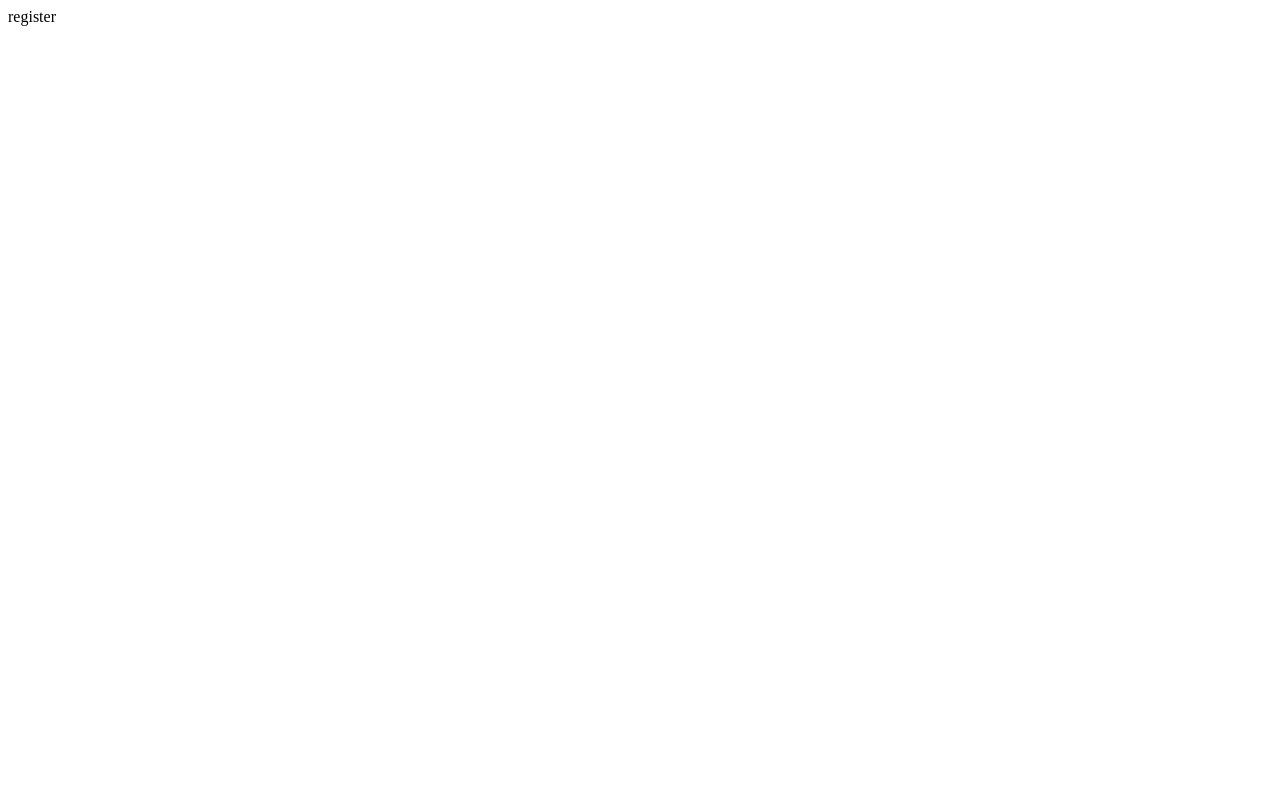
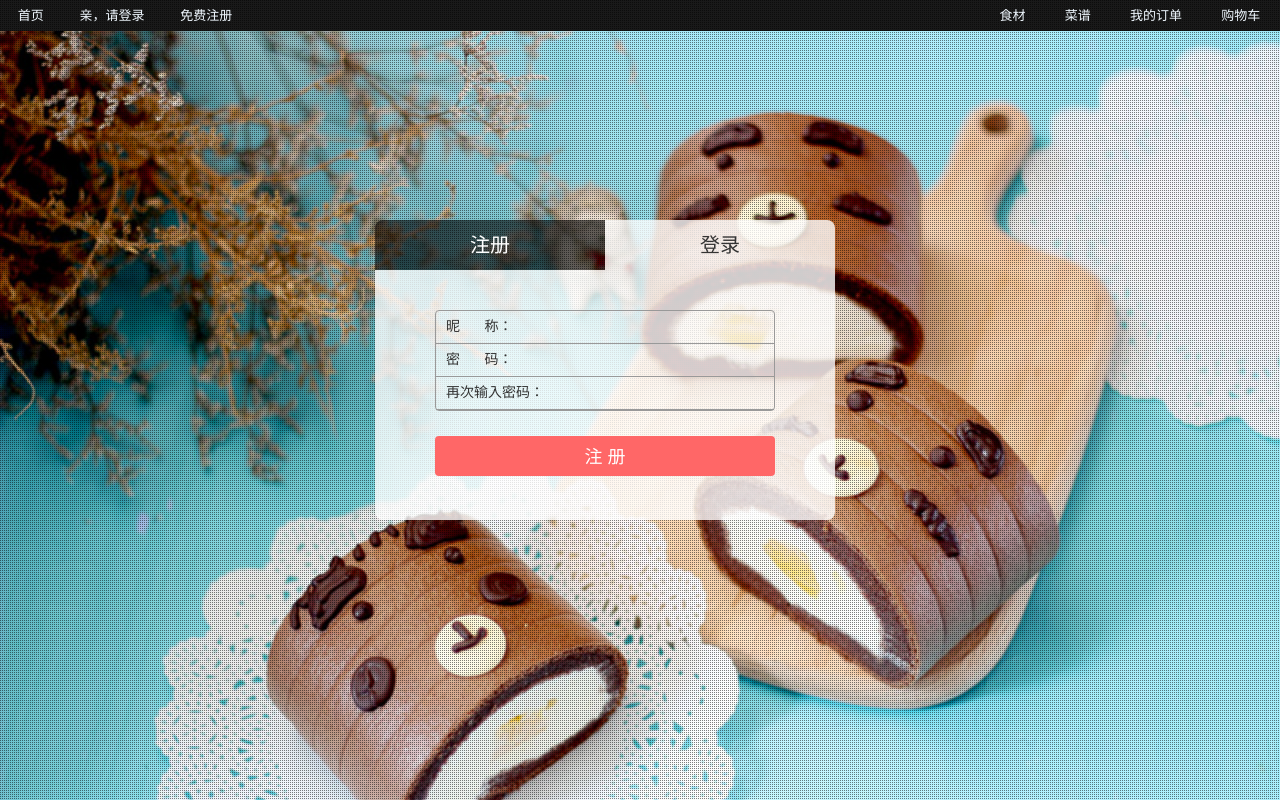
Before and after one commit to frozensky666/NJU_SE_WebFrontent, a plain HTML site: page html/register.html in a window 1280 px wide. Drawn offline with Linux system fonts and the light colour scheme.

Commit message:
first stage complete

```diff
--- /dev/null
+++ b/css/common.css
@@ -0,0 +1,44 @@
+.top-bar {
+  display: flex;
+  background-color: #f5f5f5;
+  justify-content: space-between;
+  padding-bottom: 2px;
+  border-bottom: 1px solid #ebeaea;
+  border-top: 1px solid #ebeaea;
+}
+
+.top-bar-l {
+  width: 250px;
+}
+
+.top-bar-r {
+  width: 300px;
+}
+
+.top-bar-l,
+.top-bar-r {
+  display: flex;
+  justify-content: space-around;
+}
+
+.top-bar-l > a,
+.top-bar-r > a {
+  margin: 2px 5px 2px 5px;
+  text-decoration: none;
+  color: rgb(100, 100, 100);
+  font-size: small;
+  padding: 3px;
+  border-radius: 6px;
+  display: flex;
+}
+
+.top-bar-l > a:hover,
+.top-bar-r > a:hover {
+  /* background-color: azure; */
+  color: rgb(236, 117, 47);
+}
+
+body {
+  margin: 0;
+  padding: 0;
+}
--- /dev/null
+++ b/css/login_reg_common.css
@@ -0,0 +1,138 @@
+.top-bar {
+  background-color: rgba(0, 0, 0, 0.9);
+  border: 0;
+}
+
+.top-bar-l > a,
+.top-bar-r > a {
+  color: aliceblue;
+}
+
+/* 背景 */
+
+.vegas-overlay {
+  background: transparent url(../resources/overlays.png);
+  opacity: 0.5;
+  z-index: -1;
+  margin: 0px;
+  padding: 0px;
+  position: fixed;
+  left: 0px;
+  top: 0px;
+  width: 100%;
+  height: 100%;
+}
+
+.vegas-background {
+  z-index: -2;
+  position: fixed;
+  width: 100%;
+}
+
+/* 登录/注册框 */
+
+.loginbox {
+  width: 460px;
+  position: absolute;
+  margin: -180px 0 0 -265px;
+  top: 50%;
+  left: 50%;
+  border-radius: 8px;
+  overflow: hidden;
+  font-size: 14px;
+  color: #333;
+}
+
+/* 登录框头部 */
+
+.loginbox_h {
+  height: 30px;
+  /*MAGIC NUM */
+  line-height: 50px;
+  text-align: center;
+  font-size: 20px;
+}
+
+.loginbox_h a {
+  background: rgba(0, 0, 0, 0.6);
+  color: #fff;
+  width: 50%;
+  float: left;
+  text-decoration: none;
+}
+
+.loginbox_h a:hover {
+  color: darkorange;
+}
+
+.loginbox_h a.on {
+  background: rgba(255, 255, 255, 0.8);
+  color: #333;
+}
+
+.loginbox_h a.on:hover {
+  color: darkorange;
+  background-color: #efefef;
+}
+
+/* 登录框主题 */
+
+.loginbox_c {
+  background: rgba(255, 255, 255, 0.8);
+  /* background: #fff\9; */
+  height: 250px;
+  margin: 0;
+  padding: 0;
+}
+
+.loginbox_l {
+  width: 340px;
+  padding: 20px;
+  margin: 20px 0 0 40px;
+}
+
+.loginbox_l ul {
+  display: block;
+  border: 1px solid #999;
+  border-radius: 4px;
+  padding: 0;
+  margin: 20px 0 20px 0;
+}
+
+.loginbox_l ul > li {
+  border-bottom: 1px solid #999;
+  height: 32px;
+  line-height: 32px;
+  list-style: none;
+}
+
+.loginbox_l ul > li label {
+  padding: 0 5px 0 10px;
+}
+
+.loginbox_l ul li input {
+  width: 190px;
+  border: 0;
+  font-size: 14px;
+  background: rgba(0, 0, 0, 0);
+  display: inline-block;
+}
+
+.loginbox_l ul > li label {
+  width: 100px;
+  display: inline-block;
+}
+
+.loginbtn {
+  height: 40px;
+  line-height: 40px;
+  border-radius: 4px;
+  background: #ff6767;
+  color: #fff;
+  font-size: 18px;
+  width: 100%;
+  text-align: center;
+  border: 0;
+  cursor: pointer;
+  margin: 5px 0 0;
+}
--- a/html/register.html
+++ b/html/register.html
@@ -1,12 +1,78 @@
 <!DOCTYPE html>
 <html lang="en">
-<head>
-    <meta charset="UTF-8">
-    <meta name="viewport" content="width=device-width, initial-scale=1.0">
-    <meta http-equiv="X-UA-Compatible" content="ie=edge">
+  <head>
+    <meta charset="UTF-8" />
+    <meta name="viewport" content="width=device-width, initial-scale=1.0" />
+    <meta http-equiv="X-UA-Compatible" content="ie=edge" />
+    <link rel="stylesheet" href="../css/common.css" />
+    <link rel="stylesheet" href="../css/login_reg_common.css" />
     <title>Document</title>
-</head>
-<body>
-    register
-</body>
+  </head>
+
+  <body>
+    <div class="top-bar">
+      <div class="top-bar-l">
+        <a href="./index.html">首页</a><a href="./login.html">亲，请登录</a
+        ><a href="./register.html">免费注册</a>
+      </div>
+      <div></div>
+      <div></div>
+      <div class="top-bar-r">
+        <a href="#">食材</a><a href="#">菜谱</a><a href="#">我的订单</a
+        ><a href="#">购物车</a>
+      </div>
+    </div>
+    <img
+      class="vegas-background"
+      style="z-index:-2;"
+      src="../resources/back.jpg"
+    />
+    <div class="vegas-overlay"></div>
+    <div class="loginbox">
+      <div class="loginbox_h">
+        <a href="./register.html">注册</a>
+        <a href="./login.html" class="on">登录</a>
+      </div>
+
+      <div class="loginbox_c">
+        <form
+          id="loginform"
+          name="loginform"
+          action="./index.html"
+          method="post"
+        >
+          <div class="loginbox_l">
+            <ul class="mform_r">
+              <li>
+                <label for="username"
+                  >昵&nbsp;&nbsp;&nbsp;&nbsp;&nbsp;&nbsp;&nbsp;称：</label
+                >
+                <input type="text" name="username" id="username" />
+              </li>
+              <li>
+                <label for="password"
+                  >密&nbsp;&nbsp;&nbsp;&nbsp;&nbsp;&nbsp;&nbsp;码：</label
+                >
+                <input type="password" name="password" id="password" />
+              </li>
+              <li>
+                <label for="password_again">再次输入密码：</label>
+                <input
+                  type="password_again"
+                  name="password_again"
+                  id="password_again"
+                />
+              </li>
+            </ul>
+            <input
+              type="submit"
+              id="loginbtn"
+              class="loginbtn"
+              value="注&nbsp;册"
+            />
+          </div>
+        </form>
+      </div>
+    </div>
+  </body>
 </html>
```
Also changed, not shown: css/index.css (+46 -76 lines), html/index.html (+70 -25 lines), html/login.html (+66 -8 lines), css/login.css (added), css/register.css (added), resources/back.jpg (added), resources/overlays.png (added).
